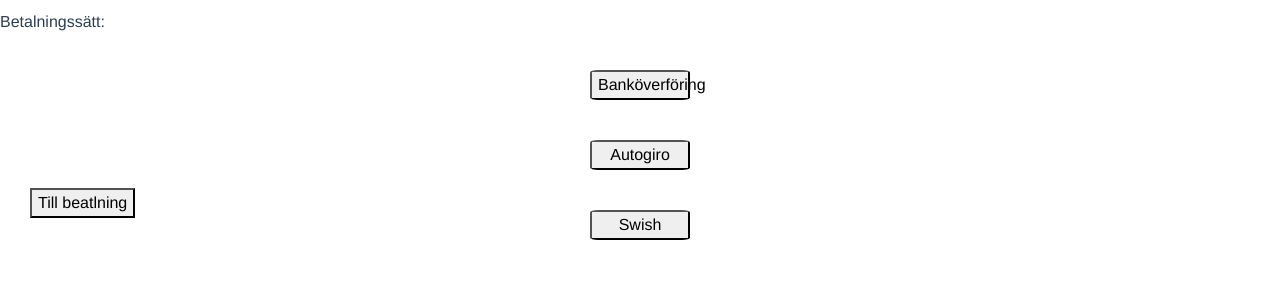
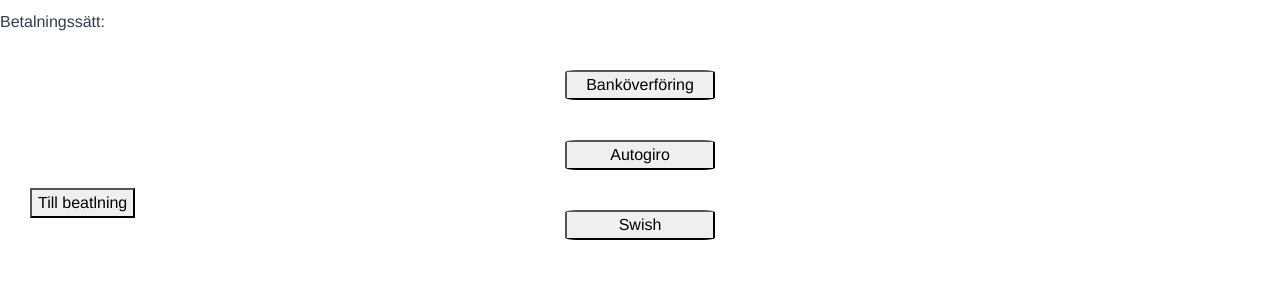
Before and after one commit to Agilutveckling-Med-Scrum/Donify, a Vue app: page / in a window 1280 px wide. Both pictures are taken after a click on the button "Till beatlning". Shown: the part 247-537 px from the top of the page. Built offline with nearby package versions, Linux system fonts and the light colour scheme.

Commit message:
fixed missinginfo and adjuted the width of buuton

```diff
--- a/src/components/donationpg2.vue
+++ b/src/components/donationpg2.vue
@@ -39,7 +39,7 @@ template {
     margin-top: 100px;
 }
 button {
-    width: 100px;
+    width: 150px;
     height: 30px;
     border-radius: 8%;
     margin: 20px auto;
--- a/src/components/donationpg3.vue
+++ b/src/components/donationpg3.vue
@@ -34,7 +34,7 @@ export default {
     background-color: rgb(196, 192, 192);
 }
 button {
-    width: 100px;
+    width: 150px;
     height: 30px;
     border-radius: 8%;
     margin: 20px auto;
```
